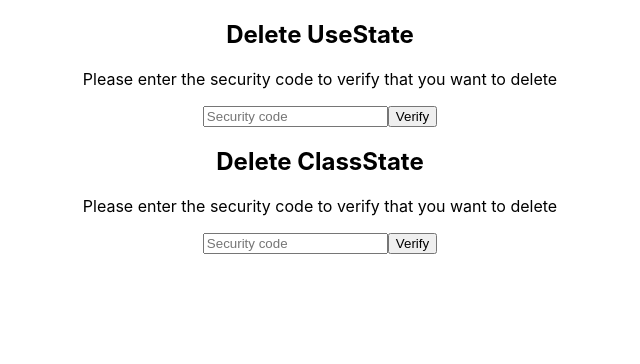
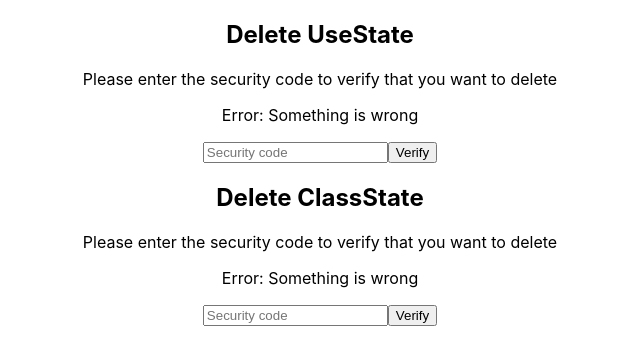
Before and after one commit to andreastefbustos/Curso-Manejo-Estado1, a React (Create React App) app: page / in a window 1280 px wide. Shown: the top 364 px of the page, without its empty margins (320-960 px from the left). Built offline with nearby package versions, Linux system fonts and the light colour scheme.

Commit message:
Estados simples: React.Component vs. useState

```diff
--- a/src/App.js
+++ b/src/App.js
@@ -6,8 +6,8 @@
 function App() {
   return (
     <div className="App">
-      <UseState/>
-      <ClassState/>
+      <UseState name="UseState"/>
+      <ClassState name="ClassState"/>
     </div>
   );
 }
--- a/src/ClassState.js
+++ b/src/ClassState.js
@@ -1,13 +1,24 @@
 import React from "react";
 
 class ClassState extends React.Component{
+    constructor(props){
+        super(props);
+        this.state = {
+            error: true,
+        };
+    }
     render(){
         return (
             <di>
-                <h2>Delete ClassState</h2>
+                <h2>Delete {this.props.name}</h2>
                 <p>Please enter the security code to verify that you want to delete</p>
+                {this.state.error && (
+                    <p>Error: Something is wrong</p>
+                )}
                 <input placeholder="Security code"/>
-                <button>Verify</button>
+                <button
+                    onClick={() => this.setState(prevState => ({error: !prevState.error}))}
+                >Verify</button>
             </di>
         );
     }
--- a/src/UseState.js
+++ b/src/UseState.js
@@ -1,12 +1,16 @@
-import React from "react";
+import React, { useState } from "react";
 
-function UseState(){
+function UseState({name}){
+    const [error, setError] = useState(true);
     return (
         <di>
-            <h2>Delete UseState</h2>
+            <h2>Delete {name}</h2>
             <p>Please enter the security code to verify that you want to delete</p>
+            {error && (
+                <p>Error: Something is wrong</p>
+            )}
             <input placeholder="Security code"/>
-            <button>Verify</button>
+            <button onClick={() => setError(!error)}>Verify</button>
         </di>
     );
 };
```
